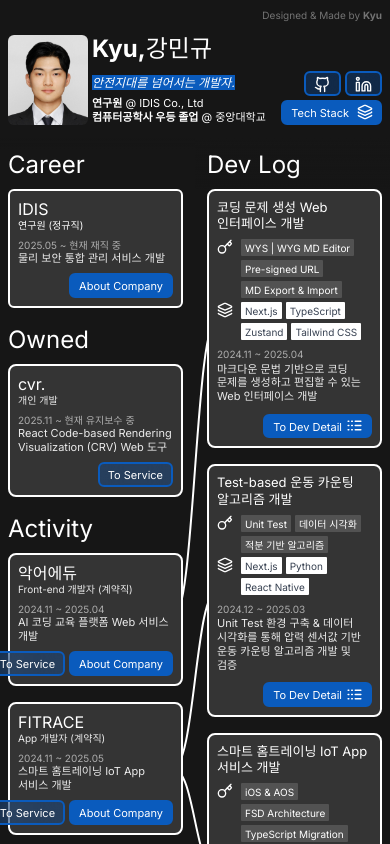
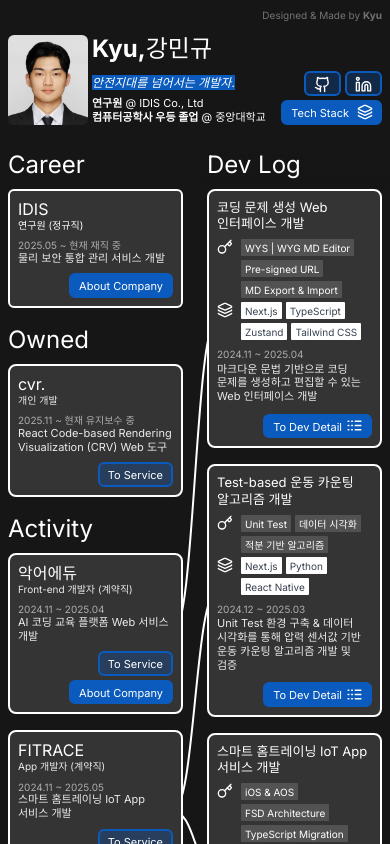
Before and after one commit to selfishAltruism/Masterpiece_of_The_Portfolio, a Next.js app: page / in a window 390 px wide. Built offline with nearby package versions, Linux system fonts and the light colour scheme.

Commit message:
[bug] mobile scroll error 수정 #2.
- scroll error 테스트 통과.
- card 내부 버튼 배치 조정.

```diff
--- a/src/entities/main/ActivityCard.tsx
+++ b/src/entities/main/ActivityCard.tsx
@@ -34,7 +34,7 @@
         </p>
       </div>
 
-      <div className="flex flex-col items-end gap-1 max-lg:flex-row">
+      <div className="flex flex-col items-end gap-1 max-lg:flex-row max-sm:flex-col">
         {activity.result && (
           <OutlineButton href={activity.result}>To Service</OutlineButton>
         )}
```
